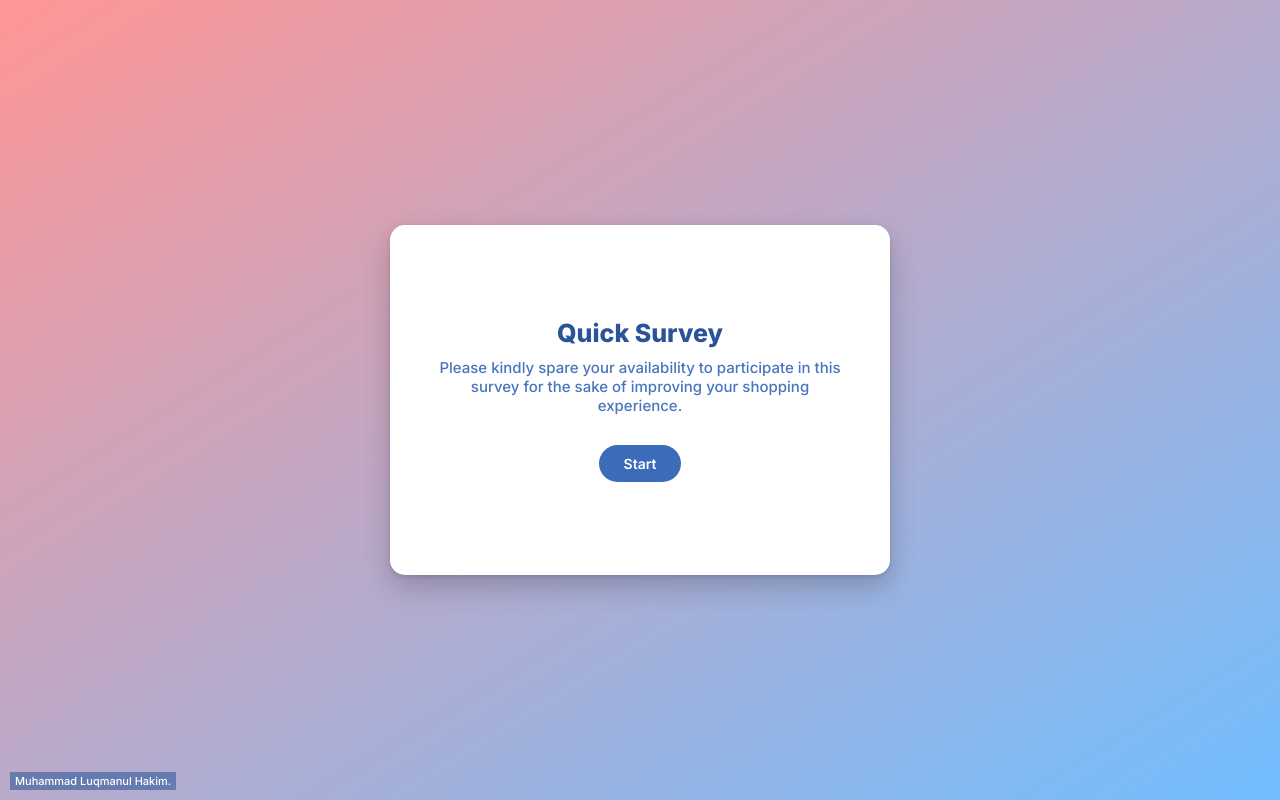
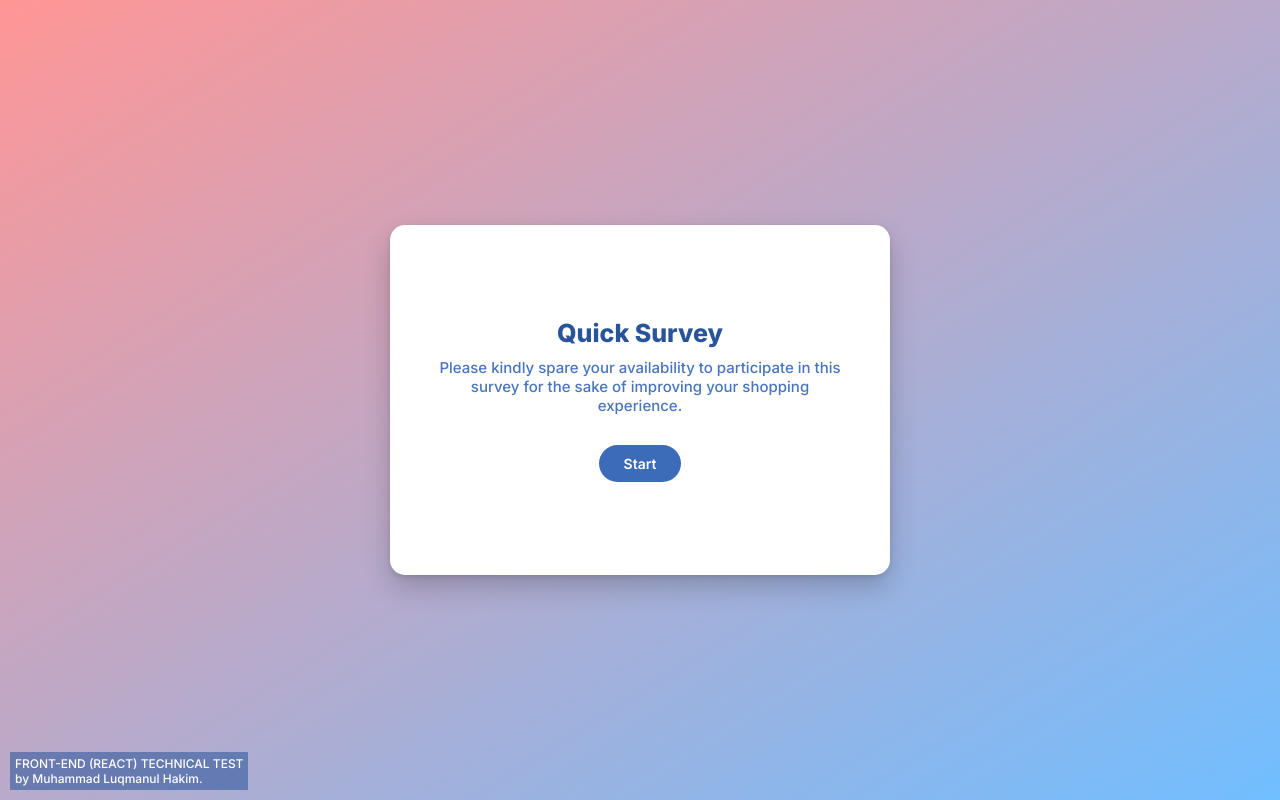
Before and after one commit to iamhkmid/survey-app-tech-test-madeindonesia, a React (Create React App) app: page / in a window 1280 px wide. Built offline with nearby package versions, Linux system fonts and the light colour scheme; the HTML template or start-up script is replaced by a standard one.

Commit message:
update mark

```diff
--- a/src/Components/Container/Container.styled.tsx
+++ b/src/Components/Container/Container.styled.tsx
@@ -13,17 +13,25 @@ export const ContainerStyled = styled.div`
   padding: 10px;
 `
 
-export const Owner = styled.div`
+export const Mark = styled.div`
+  display: flex;
+  flex-direction: column;
+  gap: 5px;
   position: fixed;
   bottom: 10px;
   left: 10px;
-  font-size: 10px;
-  font-weight: 500;
-  margin: 0;
-  padding: 2px 5px;
-  background-color: #2954998d;
-  color: #ffffff;
-  @media screen and (min-width: 630px){
-    font-size: 11px;
+  > div {
+    padding: 4px 5px;
+    background-color: #2954998d;
+    box-sizing: border-box;
+    > p {
+      font-size: 10px;
+      font-weight: 500;
+      margin: 0;
+      color: #ffffff;
+      @media screen and (min-width: 630px){
+        font-size: 12px;
+      }
+    }
   }
 `
--- a/src/Components/Container/index.tsx
+++ b/src/Components/Container/index.tsx
@@ -1,6 +1,6 @@
 import React from "react"
 import InitialForm from "../InitialForm"
-import { ContainerStyled, Owner } from "./Container.styled"
+import { ContainerStyled, Mark } from "./Container.styled"
 import { SurveyContext } from "../../Contexts"
 import { TSurveyContext } from "../../Contexts/SurveyProvider.types"
 import SurveyForm from "../SurveyForm"
@@ -26,7 +26,12 @@ const Container = () => {
         {page === "completed" && <SurveyCompleted />}
         {page === "review" && <Review />}
       </motion.div>
-      <Owner>Muhammad Luqmanul Hakim.</Owner>
+      <Mark>
+        <div>
+          <p>FRONT-END (REACT) TECHNICAL TEST</p>
+          <p>by Muhammad Luqmanul Hakim.</p>
+        </div>
+      </Mark>
     </ContainerStyled>
   )
 }
```
